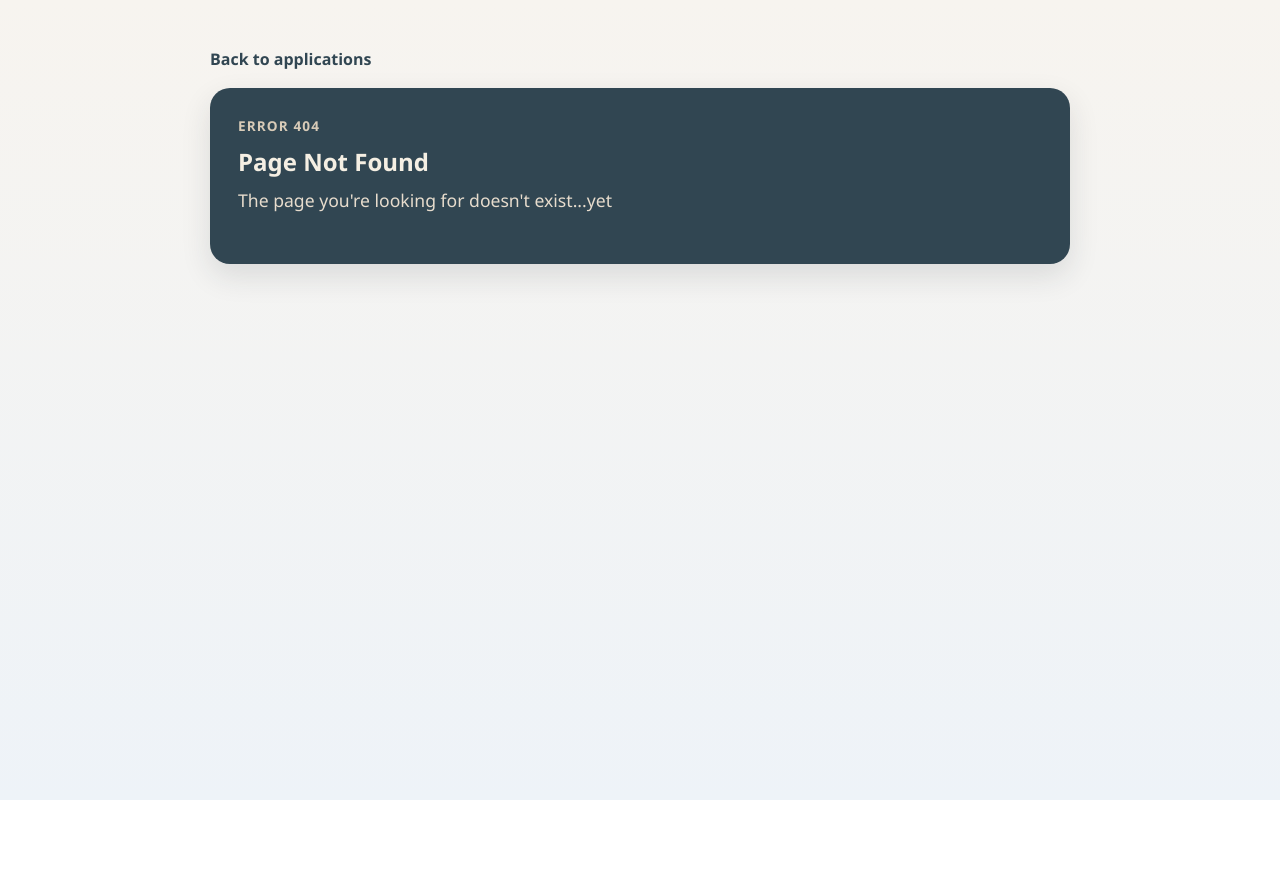
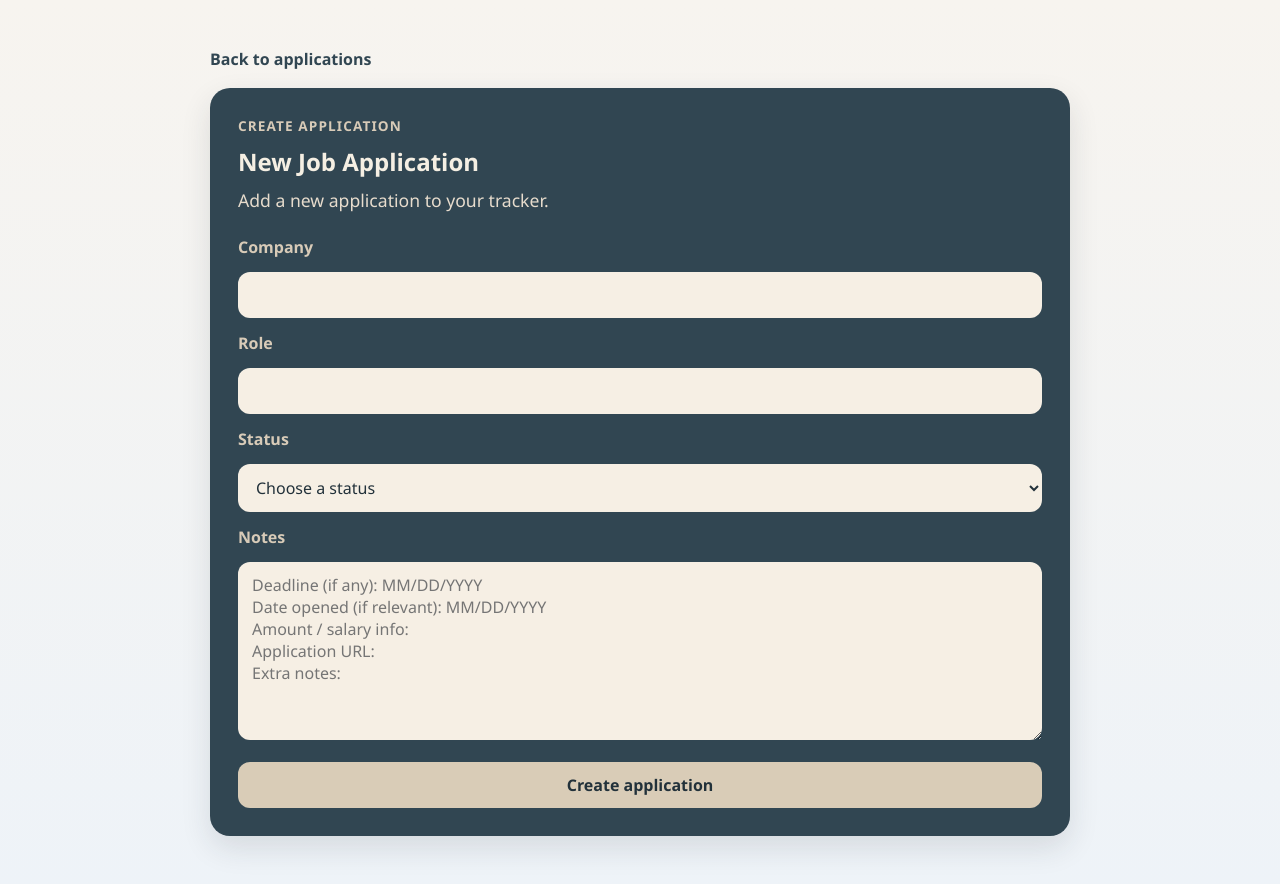
Before and after one commit to JDBakerCS/Capstone-2-Job-Applicaiton-Tracker, a React (Vite) app in the folder frontend/: page /create in a window 1280 px wide. Before the commit this address had no page. Before the commit the page ends 800 px from the top, so only its background shows below. Built offline with nearby package versions, Linux system fonts and the light colour scheme.

Commit message:
feat: add create application, made button to create on homepage, and tested post routes

```diff
--- a/frontend/src/App.jsx
+++ b/frontend/src/App.jsx
@@ -2,17 +2,16 @@ import { Routes, Route } from "react-router-dom";
 import ApplicationPage from "./pages/ApplicationPage";
 import ApplicationDetailsPage from "./pages/ApplicationDetailsPage"
 import NotFoundPage from "./pages/NotFoundPage"
+import NewApplicationPage from "./pages/NewApplicationPage"
 import "./App.css";
 
 function App() {
   return (
     <Routes>
-      <Route path="/" element={<ApplicationPage/>}/>
-      <Route
-        path="/applications/:id"
-        element={<ApplicationDetailsPage/>}
-        />
-      <Route path="*" element={<NotFoundPage/>}/>
+      <Route path="/" element={<ApplicationPage />} />
+      <Route path="/create" element={<NewApplicationPage />}/>
+      <Route path="/applications/:id" element={<ApplicationDetailsPage />}/>
+      <Route path="*" element={<NotFoundPage />} />
     </Routes>
   )
 }
--- a/frontend/src/components/ApplicationCard.jsx
+++ /dev/null
@@ -1,2 +0,0 @@
-import { Link } from "react-router-dom";
-import { useEffect } from "react";
--- a/frontend/src/index.css
+++ b/frontend/src/index.css
@@ -100,3 +100,42 @@ body {
   border-radius: 16px;
   background: rgba(255, 255, 255, 0.88);
 }
+.application-form {
+  display: grid;
+  gap: 14px;
+  margin-top: 24px;
+}
+
+.application-form label {
+  font-weight: 700;
+  color: #d8cbb8;
+}
+
+.application-form input,
+.application-form select,
+.application-form textarea {
+  width: 100%;
+  padding: 12px 14px;
+  border: none;
+  border-radius: 12px;
+  background: #f6efe4;
+  color: #22313a;
+  font: inherit;
+}
+
+.application-form textarea {
+  resize: vertical;
+  min-height: 140px;
+}
+
+.application-form button {
+  margin-top: 8px;
+  padding: 12px 18px;
+  border: none;
+  border-radius: 12px;
+  background: #d9ccb7;
+  color: #22313a;
+  font: inherit;
+  font-weight: 700;
+  cursor: pointer;
+}
--- a/frontend/src/pages/ApplicationPage.jsx
+++ b/frontend/src/pages/ApplicationPage.jsx
@@ -28,7 +28,6 @@ function ApplicationPage() {
         <main className="home-page">
             <section className="home-page-hero">
                 <div>
-
                     <p className="home-hero__eyebrow">Capstone II</p>
                     <h1>Job Application Tracker</h1>
                     <p className="lead">
@@ -40,6 +39,9 @@ function ApplicationPage() {
                     <p className="total-card__label">Total applications</p>
                     <p className="total-card__value">{applications.length}</p>
                 </aside>
+                <Link to="/create" className="create-application-button">
+                    Create application
+                </Link>
 
             </section>
 
@@ -61,7 +63,10 @@ function ApplicationPage() {
                             <span>{application.role}</span>
                             <span className="status-pill">{application.status}</span>
                             <span>{new Date(application.updatedAt).toLocaleDateString()}</span>
-                            <Link to={`/applications/${application.id}`} className="details-link">
+                            <Link
+                                to={`/applications/${application.id}`}
+                                className="details-link"
+                            >
                                 View details
                             </Link>
                         </li>
--- a/frontend/src/pages/NewApplicationPage.jsx
+++ b/frontend/src/pages/NewApplicationPage.jsx
@@ -0,0 +1,128 @@
+import { useState } from "react";
+import { Link, useNavigate } from "react-router-dom";
+import axios from "axios";
+
+const statusOptions = [
+    "Interested",
+    "Applied",
+    "Interviewing",
+    "Offer",
+    "Rejected",
+    "Withdrawn",
+];
+
+const notesPlaceholder = `Deadline (if any): MM/DD/YYYY
+Date opened (if relevant): MM/DD/YYYY
+Amount / salary info:
+Application URL:
+Extra notes:`;
+
+function NewApplicationPage() {
+    const navigate = useNavigate();
+
+    const [formData, setFormData] = useState({
+        company: "",
+        role: "",
+        status: "",
+        notes: "",
+    });
+
+    const [errorMessage, setErrorMessage] = useState("");
+
+    function handleChange(event) {
+        const { name, value } = event.target;
+
+        setFormData((prev) => ({
+            ...prev,
+            [name]: value,
+        }));
+    }
+
+    async function handleSubmit(event) {
+        event.preventDefault();
+
+        try {
+            setErrorMessage("");
+
+            await axios.post("http://localhost:3000/api/applications", formData);
+
+            alert("Application created!");
+
+            setFormData({
+                company: "",
+                role: "",
+                status: "",
+                notes: "",
+            });
+
+            navigate("/");
+        } catch (error) {
+            console.error(error);
+            setErrorMessage("Could not create application.");
+        }
+    }
+    return (
+        <main className="details-page">
+            <Link to="/" className="back-link">
+                Back to applications
+            </Link>
+
+            <section className="details-card">
+                <p className="details-eyebrow">Create Application</p>
+                <h1>New Job Application</h1>
+                <p className="details-role">
+                    Add a new application to your tracker.
+                </p>
+
+                <form className="application-form" onSubmit={handleSubmit}>
+                    <label htmlFor="company">Company</label>
+                    {errorMessage && <p>{errorMessage}</p>}
+
+                    <input
+                        id="company"
+                        name="company"
+                        value={formData.company}
+                        onChange={handleChange}
+                    />
+
+                    <label htmlFor="role">Role</label>
+                    <input
+                        id="role"
+                        name="role"
+                        value={formData.role}
+                        onChange={handleChange}
+                    />
+
+                    <label htmlFor="status">Status</label>
+                    <select
+                        id="status"
+                        name="status"
+                        value={formData.status}
+                        onChange={handleChange}
+                    >
+                        <option value="">Choose a status</option>
+                        {statusOptions.map((status) => (
+                            <option key={status} value={status}>
+                                {status}
+                            </option>
+                        ))}
+                    </select>
+
+                    <label htmlFor="notes">Notes</label>
+                    <textarea
+                        id="notes"
+                        name="notes"
+                        value={formData.notes}
+                        onChange={handleChange}
+                        placeholder={notesPlaceholder}
+                        rows="7"
+                    />
+
+                    <button type="submit">Create application</button>
+                </form>
+            </section>
+        </main>
+    );
+}
+
+export default NewApplicationPage;
```
Also changed, not shown: 5 other files (tests, documents, lock files or other folders).
